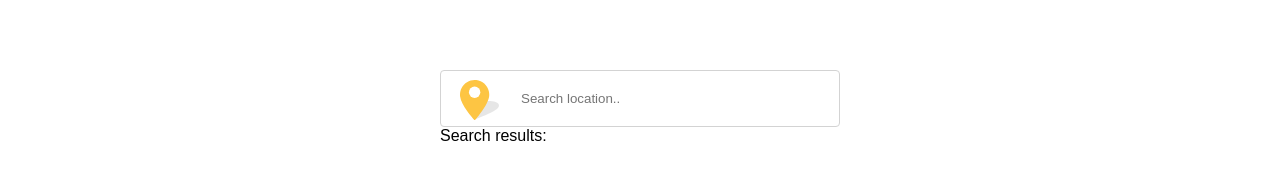
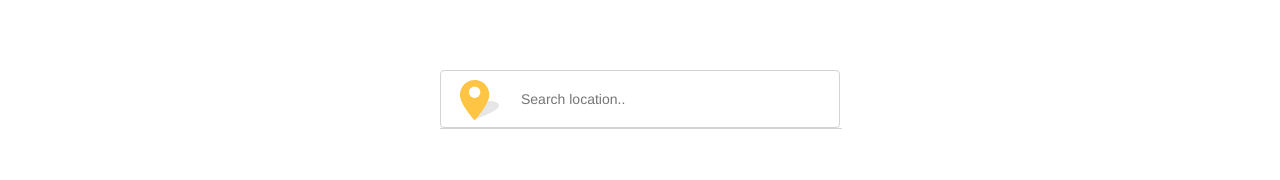
Before and after one commit to mihkelvali/test-assignment, a React (Create React App) app: page / in a window 1280 px wide. Shown: the part 180-360 px from the top of the page. Built offline with nearby package versions, Linux system fonts and the light colour scheme.

Commit message:
search autocomplete css

```diff
--- a/package.json
+++ b/package.json
@@ -3,8 +3,11 @@
   "version": "0.1.0",
   "private": true,
   "dependencies": {
+    "prop-types": "^15.6.2",
     "react": "^16.4.1",
+    "react-autocomplete": "^1.8.1",
     "react-dom": "^16.4.1",
+    "react-dropdown-input": "^0.1.11",
     "react-scripts": "1.1.4"
   },
   "scripts": {
--- a/src/App.js
+++ b/src/App.js
@@ -1,6 +1,6 @@
 import React, { Component } from 'react';
 import Navbar from './components/navbar';
-import SearchBox from './components/searchBox';
+//import SearchBox from './components/searchBox';
 import './App.css';
 import Search from './components/search';
 
--- a/src/components/displayWeather.js
+++ b/src/components/displayWeather.js
@@ -49,7 +49,7 @@ class DisplayWeather extends Component {
             //console.log(data);
             this.setState ({
                 isLoaded: true,
-                weatherInfo: data,
+                suggestions: data,
             })
         });
     };
--- a/src/components/search.css
+++ b/src/components/search.css
@@ -1,6 +1,8 @@
 input {
     padding: 20px;
     width: 100%;
+    font-family: "Helvetica Neue", Helvetica, Arial, sans-serif;
+    font-size: 14px;
 }
 
 
--- a/src/components/search.js
+++ b/src/components/search.js
@@ -7,9 +7,9 @@ class Search extends Component {
     constructor(props) {
         super(props);
         this.state = {
-            weatherInfo: [],
+            weatherSuggestions: [],
             isLoaded: false,
-            query: ''
+            query: '',
         }
     }
 
@@ -20,28 +20,127 @@ class Search extends Component {
         }).then(data => {
             this.setState ({
                 isLoaded: true,
-                weatherInfo: data,
+                weatherSuggestions: data,
             })
         });
     };
 
     handleOnKeyUp = () => {
         this.setState({query: this.search.value}, () => {
-            console.log(this.state.query);
             this.getData();
+        });
+
+    };
+
+    /*onChange = (e) => {
+        let suggestions = this.state.weatherSuggestions;
+        let userInput = e.currentTarget.value;
+        console.log('sgs: ' +suggestions);
+        console.log('inpt: ' +userInput);
+        const filteredSuggestions = suggestions.filter(
+            suggestion =>
+                suggestion.title.toLowerCase().indexOf(userInput.toLowerCase()) > -1
+        );
+        this.setState({
+            activeSuggestion: 0,
+            filteredSuggestions,
+            showSuggestions: true,
         });
     };
 
+    autocomplete(inp, arr) {
+        let currentFocus;
+        console.log(arr);
+        inp.addEventListener("input", function(e) {
+            let a, b, i, val = this.value;
+            console.log(val);
+            closeAllLists();
+            if (!val) {
+                return false;
+            }
+            currentFocus = -1;
+            a = document.createElement("DIV");
+            console.log(a);
+            a.setAttribute("id", "autocomplete-list");
+            a.setAttribute("class", "autocomplete-items");
+            this.parentNode.appendChild(a);
+            for (i = 0; i < arr.length; i++) {
+                if (arr[i].substr(0, val.length).toUpperCase() === val.toUpperCase()) {
+                    b = document.createElement("DIV");
+                    b.innerHTML = "<strong>" + arr[i].substr(0, val.length) + "</strong>";
+                    b.innerHTML += arr[i].substr(val.length);
+                    b.innerHTML += "<input type='hidden' value='" + arr[i] + "'>";
+                    b.addEventListener("click", function(e) {
+                        inp.value = this.getElementsByTagName("input")[0].value;
+                        closeAllLists();
+                    });
+                    console.log(b);
+                a.appendChild(b);
+                }
+            }
+        });
+
+        function closeAllLists(element)
+        {
+            let x = document.getElementsByClassName("autocomplete-items");
+            for (let i = 0; i < x.length; i++) {
+                if (element !== x[i] && element !== inp) {
+                    x[i].parentNode.removeChild(x[i]);
+                }
+            }
+        }
+        document.addEventListener("click", function (e) {
+            closeAllLists(e.target);
+        });
+    }*/
+
     render() {
+        /*const {
+            onChange,
+            state: {
+                activeSuggestion,
+                filteredSuggestions,
+                showSuggestions,
+                query
+            }
+        } = this;
+        let suggestionsListComponent;
+
+        if (showSuggestions && query) {
+            if (filteredSuggestions.length) {
+                suggestionsListComponent = (
+                    <ul className="suggestions">
+                        {filteredSuggestions.map((suggestion, index) => {
+                            let className;
+
+                            // Flag the active suggestion with a class
+                            if (index === activeSuggestion) {
+                                className = "suggestion-active";
+                            }
+
+                            return (
+                                <li className={className} key={suggestion.woeid}>
+                                    {suggestion.title}
+                                </li>
+                            );
+                        })}
+                    </ul>
+                );
+            } else {
+                suggestionsListComponent = (
+                    <div className="no-suggestions">
+                        <em>No suggestions, you're on your own!</em>
+                    </div>
+                );
+            }
+        }*/
         return (
             <React.Fragment>
                 <div className="center">
-                    <img src={pin} alt="icon"/>
-                    <input type="search" ref={input => this.search = input} placeholder="Search location.." id="city" onKeyUp={this.handleOnKeyUp}/>
-                    <div id="results">
-                        <Suggestions weatherInfo={this.state.weatherInfo}/>
+                        <img src={pin} alt="icon"/>
+                        <input type="search" ref={input => this.search = input} placeholder="Search location.." id="city" onKeyUp={this.handleOnKeyUp}/>
+                        <Suggestions weatherInfo={this.state.weatherSuggestions}/>
                     </div>
-                </div>
             </React.Fragment>
         );
     }
--- /dev/null
+++ b/src/components/suggestions.css
@@ -0,0 +1,21 @@
+.suggestions {
+    border: 1px solid lightgrey;
+    border-radius: 4px;
+    border-top-width: 0px;
+    list-style: none;
+    margin-top: 0;
+    max-height: none;
+    overflow-y: auto;
+    padding-left: 0;
+    width: 400px;
+    font-family: "Helvetica Neue", Helvetica, Arial, sans-serif;
+}
+
+.suggestions li {
+    padding: 0.5rem;
+}
+
+.suggestions li:hover {
+    background-color: #FFF9E7;
+    cursor: pointer;
+}
--- a/src/components/suggestions.js
+++ b/src/components/suggestions.js
@@ -1,20 +1,24 @@
 import React, {Component} from 'react';
+import './suggestions.css';
 
 class Suggestions extends Component {
 
+    onClick(e) {
+        console.log('Was clicked: ' + e.target.id);
+    }
     render() {
         return (
-            <div>
-                <div>Search results: </div>
-                <ul>
+            <div className="">
+                <ul className="suggestions" id="locationList">
                     {this.props.weatherInfo.map(data => (
-                        <li key={data.woeid}>
-                            Location: {data.title}
-                        </li>
+                        <li onClick={this.onClick} key={data.woeid} id={data.woeid}>
+                            {data.title}
+                            </li>
                     ))}
-                </ul>
+                    </ul>
             </div>
         );
+
     }
 }
 
```
Also changed, not shown: 1 other file (tests, documents, lock files or other folders).
